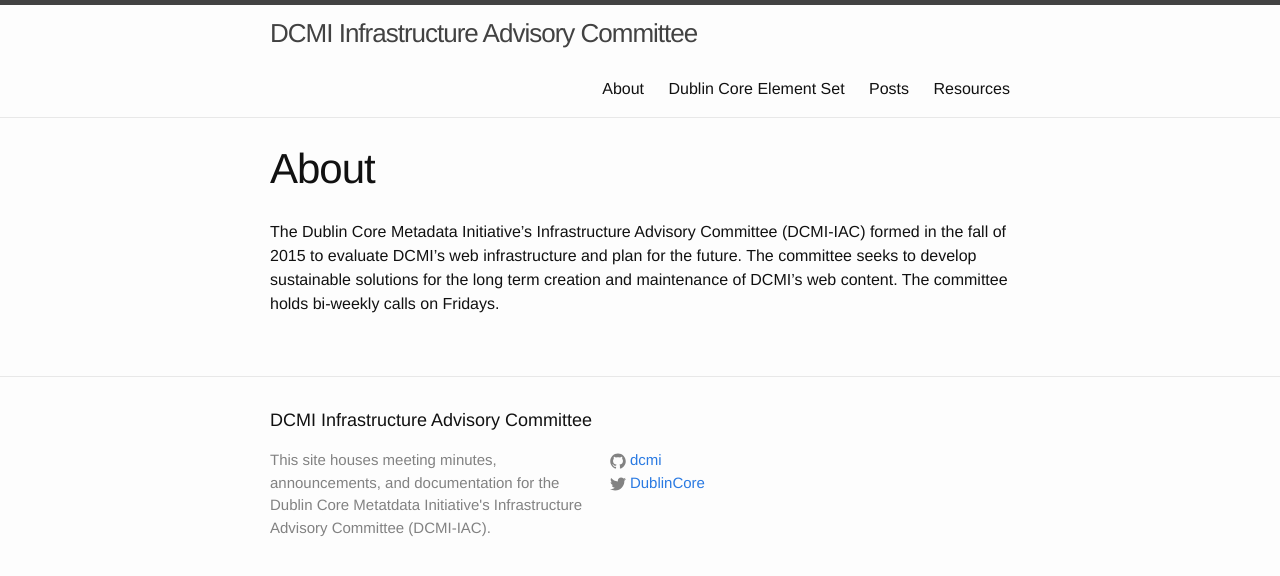
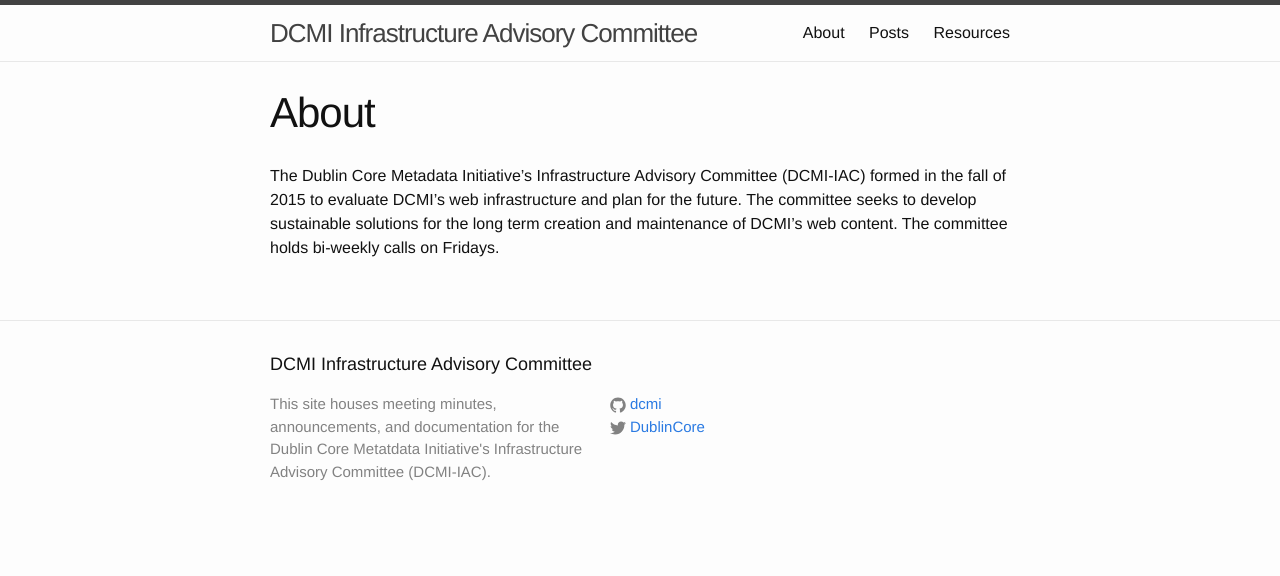
Before and after one commit to metaweidner/dcmi-iac, a Jekyll site: the page built from about.md, in a window 1280 px wide. Shown: the top 576 px of the page. Built offline with Jekyll 4.4.1, drawn with Linux system fonts in a browser that asks for light colours.

Commit message:
add menu to front matter

```diff
--- a/_includes/header.html
+++ b/_includes/header.html
@@ -15,7 +15,7 @@
 
       <div class="trigger">
         {% for my_page in site.pages %}
-          {% if my_page.title %}
+          {% if my_page.menu == 'main' %}
           <a class="page-link" href="{{ my_page.url | prepend: site.baseurl }}">{{ my_page.title }}</a>
           {% endif %}
         {% endfor %}
--- a/posts.html
+++ b/posts.html
@@ -1,5 +1,6 @@
 ---
 layout: page
+menu: main
 title: Posts
 permalink: /posts/
 ---
```
Also changed, not shown: about.md (+1 -0 lines), resources.md (+1 -0 lines).
